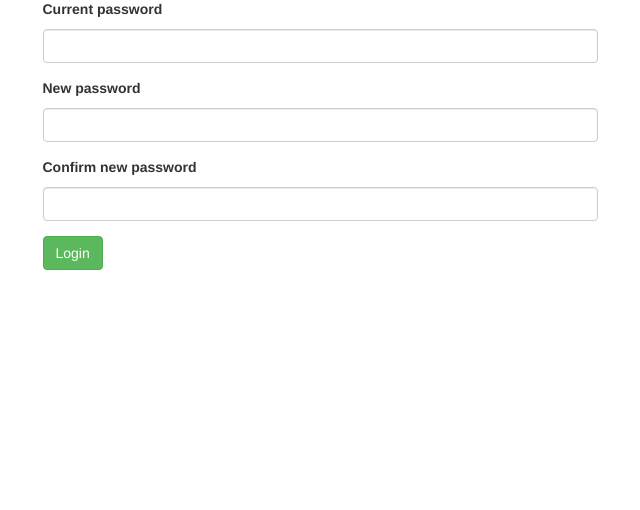
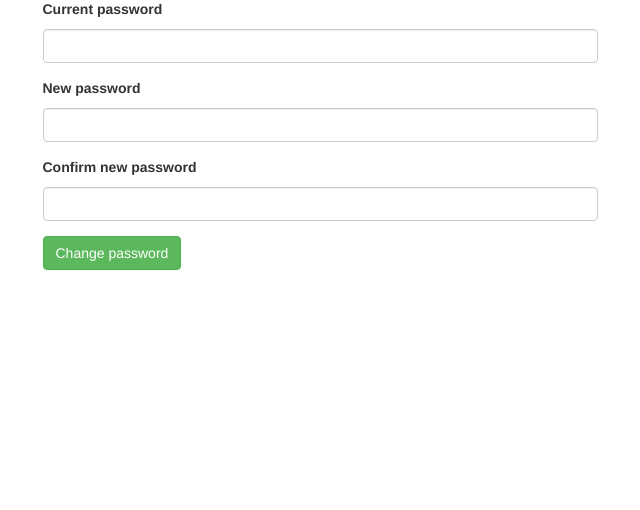
Before and after one commit to fsfw-dresden/ldap-dingens, a Flask app: template ldap_dingens/templates/passwd.html in a window 1280 px wide. Shown: the part 147-657 px from the top of the page, without its empty margins (320-960 px from the left). Run offline with Flask 2, Linux system fonts and the light colour scheme; the template is opened without the code that fills it: values that come from a table or form of the project are taken from there, others are empty; some libraries are stand-ins or nearby versions.

Commit message:
Fix button label

```diff
--- a/ldap_dingens/templates/passwd.html
+++ b/ldap_dingens/templates/passwd.html
@@ -43,6 +43,6 @@
     </ul>
     {% endif %}
   </div>
-  <button type="submit" class="btn btn-success">Login</button>
+  <button type="submit" class="btn btn-success">Change password</button>
 </form>
 {% endblock %}
```
